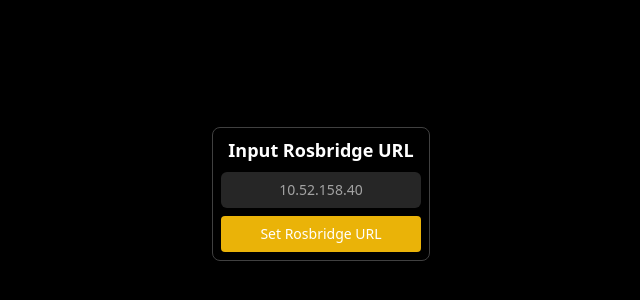
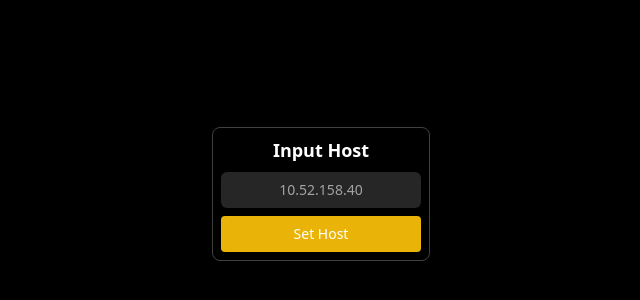
Before and after one commit to RoboJackets/urc-dashboard, a React (Create React App) app: page / in a window 1280 px wide. Shown: the part 206-506 px from the top of the page, without its empty margins (319-959 px from the left). Built offline with nearby package versions, Linux system fonts and the light colour scheme.

Commit message:
refactoring

```diff
--- a/src/components/HostInput/HostInput.tsx
+++ b/src/components/HostInput/HostInput.tsx
@@ -9,7 +9,7 @@ export const HostInput = (props: HostInputProps) => {
   return (
     <div className="App w-screen h-screen p-2 flex gap-2 items-center justify-center">
       <div className="card">
-        <div className="card-title">Input Rosbridge URL</div>
+        <div className="card-title">Input Host</div>
         <input
           placeholder={props.defaultHost}
           className="w-[200px] h-min"
@@ -22,7 +22,7 @@ export const HostInput = (props: HostInputProps) => {
             }
           }}
         >
-          Set Rosbridge URL
+          Set Host
         </button>
       </div>
     </div>
```
